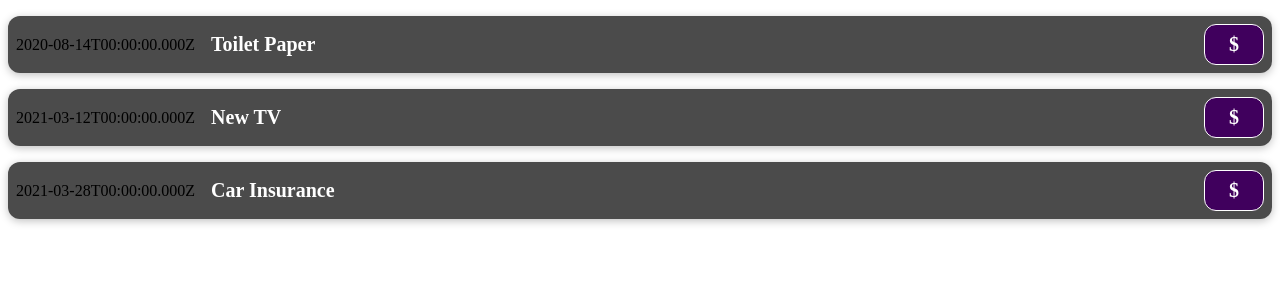
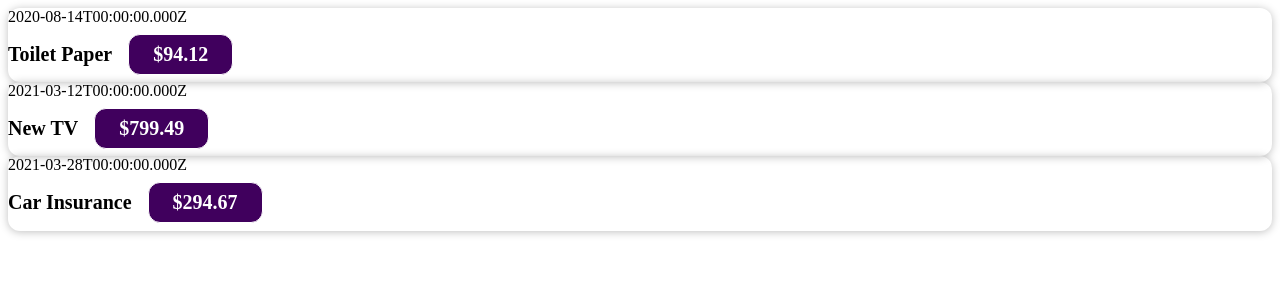
Before and after one commit to ghoshshreya/ReactJS-Expense-Tracker, a React (Create React App) app: page / in a window 1280 px wide. Shown: the top 300 px of the page. Built offline with nearby package versions, Linux system fonts and the light colour scheme.

Commit message:
2 files modified, 2 added

```diff
--- /dev/null
+++ b/src/components/Card.css
@@ -0,0 +1,4 @@
+.card {
+  border-radius: 12px;
+  box-shadow: 0 1px 8px rgba(0, 0, 0, 0.25);
+}
--- /dev/null
+++ b/src/components/Card.js
@@ -0,0 +1,5 @@
+import * as React from 'react';
+import './Card.css';
+export default function Card(props) {
+  return <div className="card">{props.children}</div>;
+}
--- a/src/components/ExpenseItem.css
+++ b/src/components/ExpenseItem.css
@@ -2,10 +2,8 @@
   display: flex;
   justify-content: space-between;
   align-items: center;
-  box-shadow: 0 2px 8px rgba(0, 0, 0, 0.25);
   padding: 0.5rem;
   margin: 1rem 0;
-  border-radius: 12px;
   background-color: #4b4b4b;
 }
 
--- a/src/components/ExpenseItem.js
+++ b/src/components/ExpenseItem.js
@@ -1,13 +1,14 @@
 import * as React from 'react';
 import './ExpenseItem.css';
+import Card from './Card';
 export default function ExpenseItem(props) {
   return (
-    <div className="expense-item">
+    <Card className="expense-item">
       <div>{props.expense.date.toISOString()}</div>
       <div className="expense-item__description">
         <h2>{props.expense.title}</h2>
-        <div className="expense-item__price">${props.expense.price}</div>
+        <div className="expense-item__price">${props.expense.amount}</div>
       </div>
-    </div>
+    </Card>
   );
 }
```
